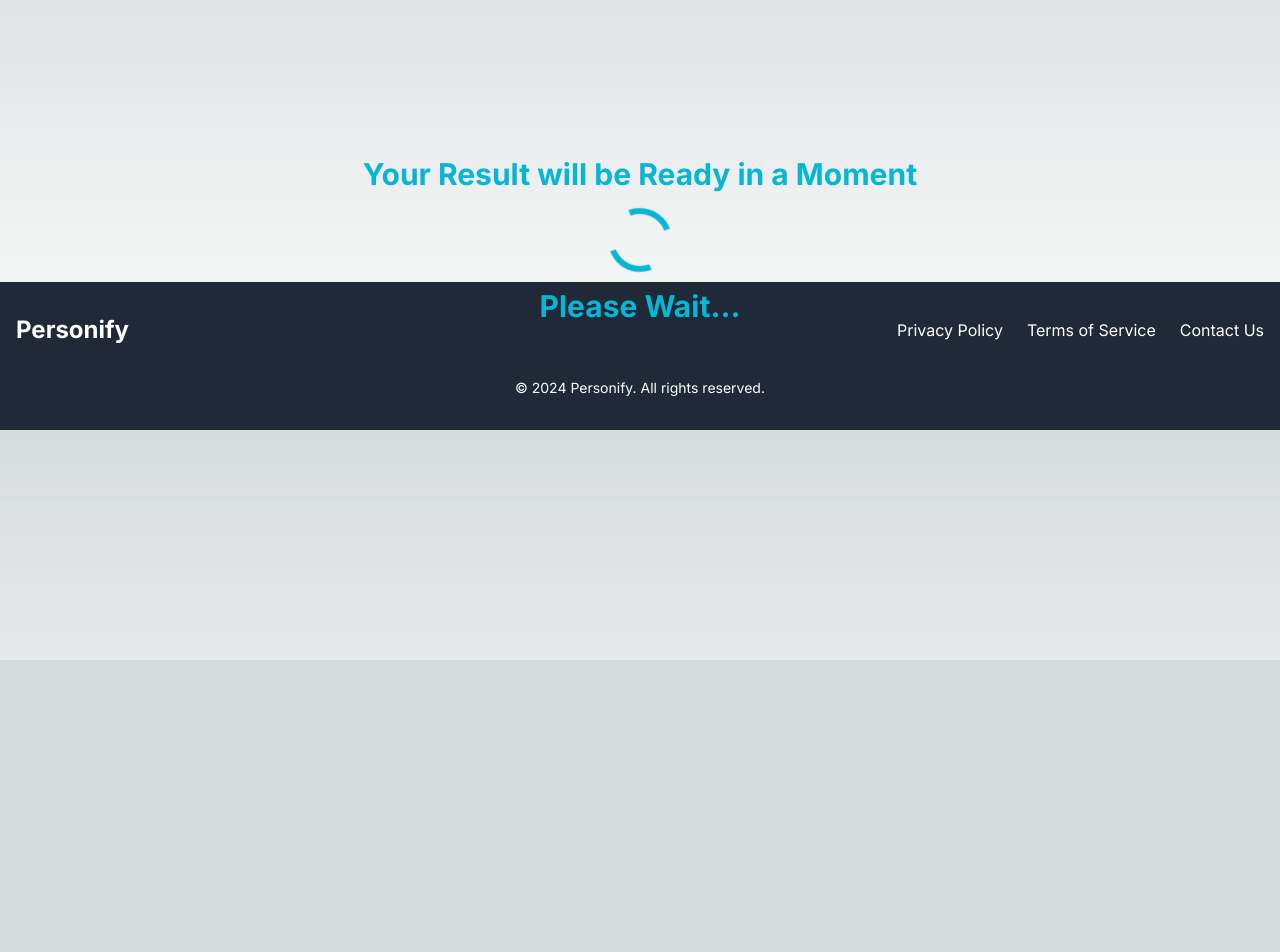
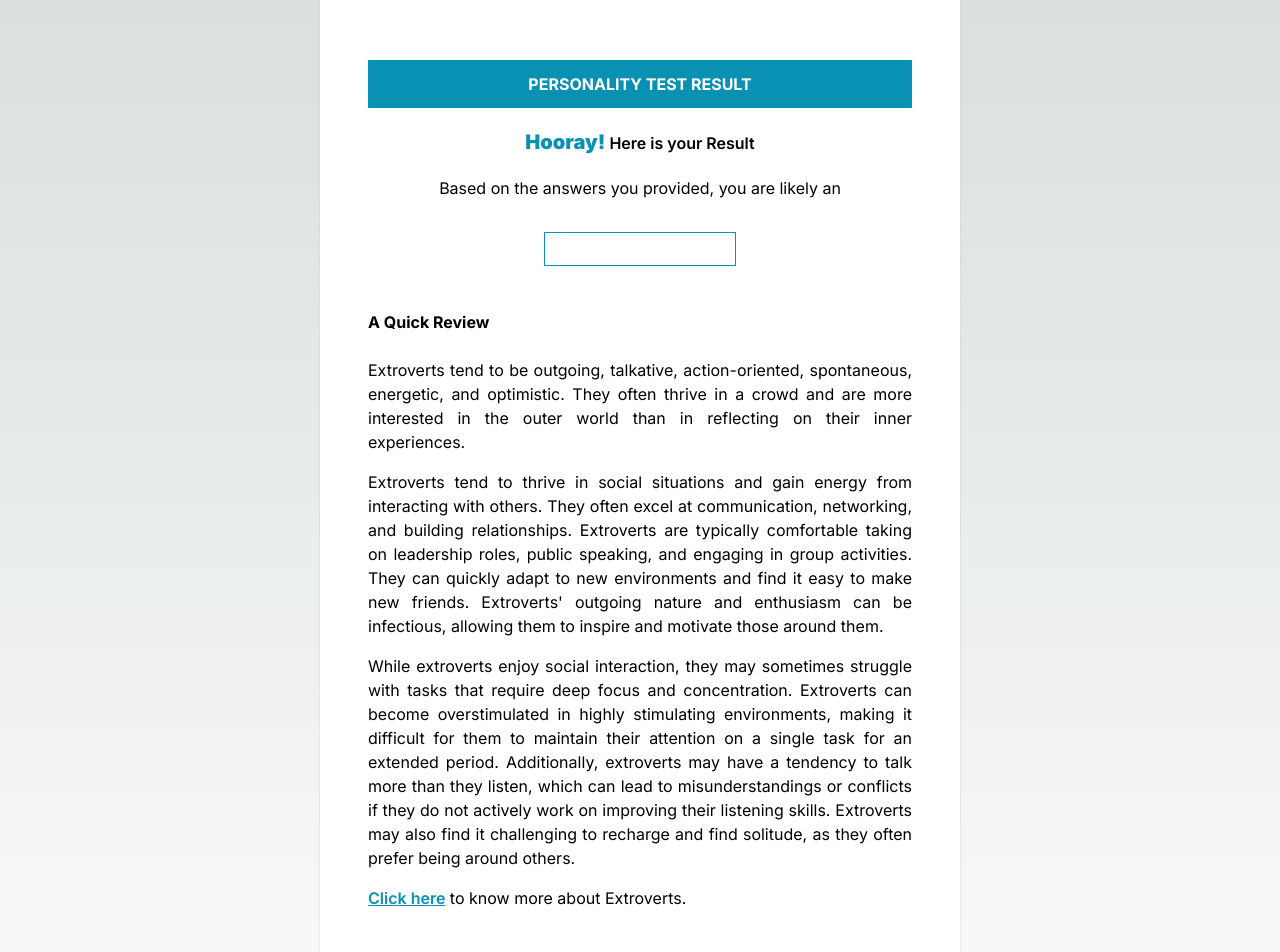
Before and after one commit to sunnyinspired/personify, a Next.js app: page /test-result in a window 1280 px wide. Shown: the part 140-1092 px from the top of the page. Before the commit the page ends 800 px from the top, so only its background shows below. Built offline with nearby package versions, Linux system fonts and the light colour scheme.

Commit message:
More updated result page

```diff
--- a/app/test-result/page.jsx
+++ b/app/test-result/page.jsx
@@ -5,6 +5,7 @@ import { getPersonality } from "@/utils/functions/personality";
 import { useRouter } from "next/navigation";
 import { useContext, useEffect, useState } from "react"
 import TestSpinLoader from "../components/spinners/TestResultSpinner";
+import Link from "next/link";
 
 function TestResult() {
     const { scores } = useContext(ScoreContext);
@@ -28,7 +29,7 @@ function TestResult() {
         validateScores();
         const timeoutId = setTimeout(() => {
             setLoading(false);
-          }, 10000);
+          }, 5000);
 
           return () => clearTimeout(timeoutId);
 
@@ -37,24 +38,66 @@ function TestResult() {
   return (
     <>
 
-        <div className="min-h-[350px]">
+        <div className="lg:min-h-[370px] min-h-[60vh]">
             {
                 loading ? <TestSpinLoader /> :
-                <div className="mx-auto my-12 py-12 lg:w-[50%] w-[90%] px-8 lg:px-12 bg-white shadow rounded">
+                <div className="mx-auto my-16 py-16 lg:w-[50%] w-[90%] px-8 lg:px-12 bg-white shadow rounded">
                     <div className="text-center">
-                        <span className="text-cyan-600 font-[900] text-2xl">
+                        <p className="py-3 bg-cyan-600 font-bold uppercase text-white mb-5">
+                            Personality Test Result
+                        </p>
+                        <span className="text-cyan-600 font-[900] text-xl">
                             Hooray!
                         </span>
-                        <span className="text-xl font-semibold"> Here is your Result</span>
+                        <span className="font-semibold"> Here is your Result</span>
                     </div>
-                    <div className="text-center py-5 text-xl font-[500]">
+                    <div className="text-center py-5">
                         <p>Based on the answers you provided, you are likely an</p>
 
-                        <p className="mt-8 lg:py-4 py-10 px-3 bg-cyan-600 text-3xl  font-black text-gray-100 rounded">
+                        <p className="mt-8 lg:py-4 py-10 px-3  text-3xl  font-black text-cyan-600  border border-cyan-600  w-48 mx-auto">
                             {personality}
                         </p>
                     </div>
-
+                    {
+                        personality == 'Introvert' ?
+                        <div className="my-4 text-justify">
+                            <p className="font-bold py-2">A Quick Review</p>
+                            <p className="py-4">
+                                Introversion refers to the tendency to focus more on inner experiences–such as your own feelings and thoughts–than outer ones. Introverts are typically more intrinsically motivated, self-reliant, guarded, and introspective than extroverts. Some may be shy and socially anxious. Others simply prefer spending time alone.
+                            </p>
+                            <p>
+                                Some of the benefits of introversion include greater self-sufficiency, self-awareness, and focus, as well as lower impulsivity and a tendency to build high-quality, trusting relationships.
+                            </p>
+                            <p className="py-4">
+                                The disadvantages of introversion may include loneliness, stigma, less emotional stability, difficulty standing up for oneself, and risk avoidance.
+                            </p>
+                            <p>
+                                <Link href="https://www.health.com/introvert-7480695" target="_blank">
+                                    <span className="text-cyan-600 font-semibold underline hover:text-cyan-500">Click here</span>
+                                </Link>
+                                &nbsp;to know more about Introverts.
+                            </p>
+                        </div>
+                        :
+                        <div className="my-4 text-justify">
+                            <p className="font-bold py-2">A Quick Review</p>
+                            <p className="py-4">
+                                Extroverts tend to be outgoing, talkative, action-oriented, spontaneous, energetic, and optimistic. They often thrive in a crowd and are more interested in the outer world than in reflecting on their inner experiences.
+                            </p>
+                            <p>
+                                Extroverts tend to thrive in social situations and gain energy from interacting with others. They often excel at communication, networking, and building relationships. Extroverts are typically comfortable taking on leadership roles, public speaking, and engaging in group activities. They can quickly adapt to new environments and find it easy to make new friends. Extroverts' outgoing nature and enthusiasm can be infectious, allowing them to inspire and motivate those around them.
+                            </p>
+                            <p className="py-4">
+                            While extroverts enjoy social interaction, they may sometimes struggle with tasks that require deep focus and concentration. Extroverts can become overstimulated in highly stimulating environments, making it difficult for them to maintain their attention on a single task for an extended period. Additionally, extroverts may have a tendency to talk more than they listen, which can lead to misunderstandings or conflicts if they do not actively work on improving their listening skills. Extroverts may also find it challenging to recharge and find solitude, as they often prefer being around others.
+                            </p>
+                            <p>
+                                <Link href="https://www.health.com/extroverted-7967128" target="_blank">
+                                    <span className="text-cyan-600 font-semibold underline hover:text-cyan-500">Click here</span>
+                                </Link>
+                                &nbsp;to know more about Extroverts.
+                            </p>
+                        </div>
+                    }
 
                 </div>
             }
--- a/app/tests/page.jsx
+++ b/app/tests/page.jsx
@@ -1,8 +1,15 @@
+'use client'
+import { ScoreContext } from "@/utils/context/scoreContext"
 import Link from "next/link"
+import { useContext, useEffect } from "react"
 
 
 function Test() {
+    const { scores, setScores } = useContext(ScoreContext)
 
+    useEffect(() =>{
+        setScores([])
+    }, [])
   return (
     <div className="text-center py-32 px-3">
         <h1 className="text-4xl font-bold mb-8">Personality Test</h1>
--- a/app/tests/questions/page.jsx
+++ b/app/tests/questions/page.jsx
@@ -103,7 +103,7 @@ function TestQuestions() {
             <div className=" text-gray-600 flex justify-between items-center">
 
                 <button
-                     className={`${currentQuestionIndex > 0 ?'bg-cyan-600 hover:bg-cyan-500' : 'bg-gray-400'} px-5 py-2 text-white font-semibold rounded shadow-md `}
+                     className={`${currentQuestionIndex > 0 ?'bg-cyan-600 hover:bg-cyan-500' : 'bg-gray-400 cursor-not-allowed'} px-5 py-2 text-white font-semibold rounded shadow-md `}
                     onClick={handlePrevious}
                 >
                     Previous
```
